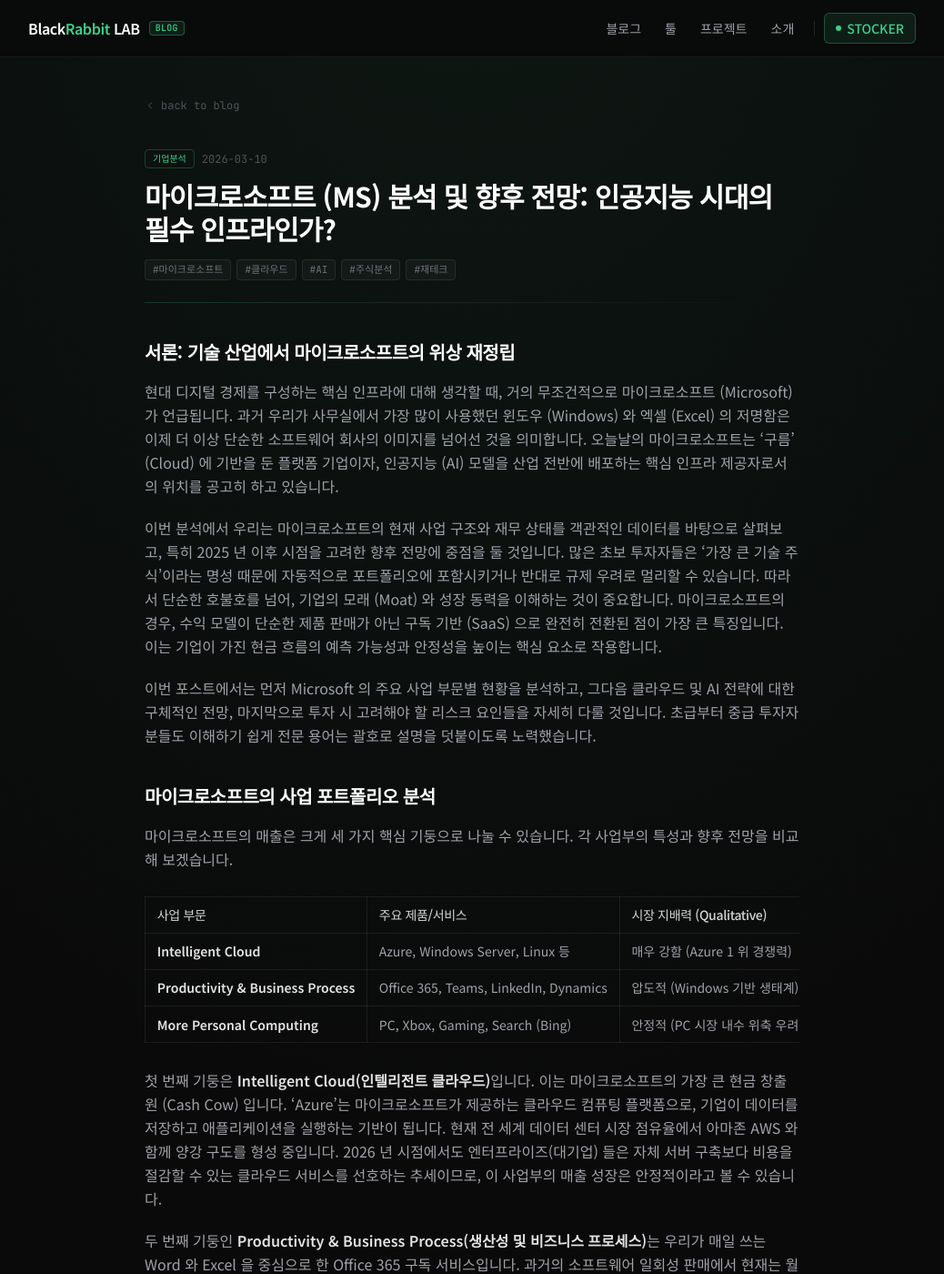
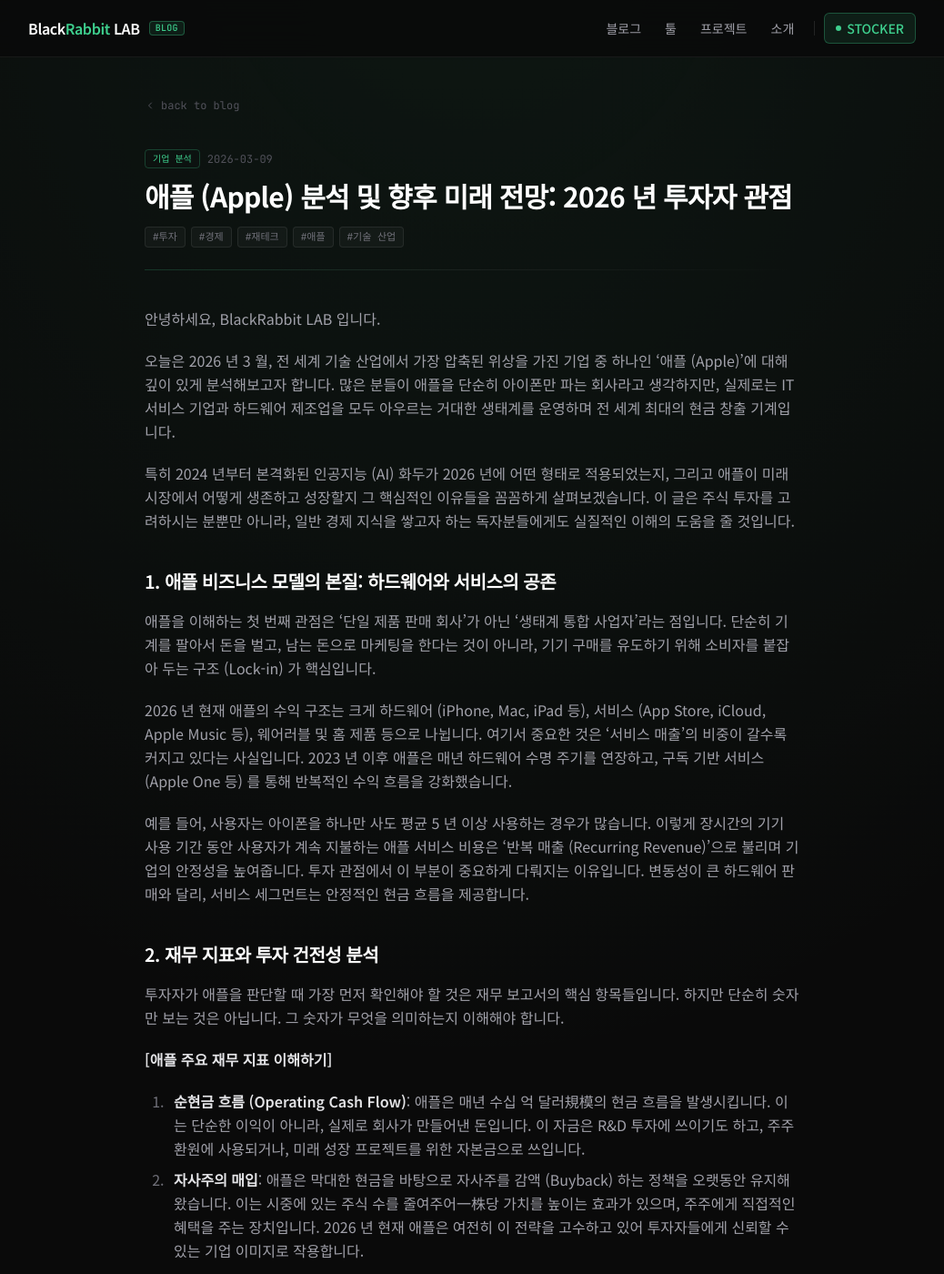
Before and after one commit to blackrabbitDeveloper/blackrabbitdeveloper.github.io, a Jekyll site: the page built from _posts/2026-03-09-apple-analysis-and-future-outlook.md, in a window 1280 px wide and 1400 px high. Shown: the whole window at 91% size, without its empty margins (121-1159 px from the left). Built offline with Jekyll 4.4.1, drawn with Linux system fonts in a browser that asks for light colours; nearby versions of some CDN libraries; some of the changed text lies outside the part shown.

Commit message:
잘못 덮어 쓴거 수정

```diff
--- a/_posts/2026-03-09-apple-analysis-and-future-outlook.md
+++ b/_posts/2026-03-09-apple-analysis-and-future-outlook.md
@@ -1,67 +1,79 @@
 ---
 layout: post
-title: "마이크로소프트 (MS) 분석 및 향후 전망: 인공지능 시대의 필수 인프라인가?"
-date: 2026-03-10
-categories: [기업분석]
-tags: [마이크로소프트, 클라우드, AI, 주식분석, 재테크]
-description: "기술 거물 마이크로소프트의 사업 모델과 재무 건전성을 분석하고, 인공지능 (AI) 시대에 대한 향후 전망과 리스크 요인을 꼼꼼히 정리해 드립니다."
+title: "애플 (Apple) 분석 및 향후 미래 전망: 2026 년 투자자 관점"
+date: 2026-03-09
+categories: [기업 분석]
+tags: [투자, 경제, 재테크, 애플, 기술 산업]
+description: "애플 (Apple) 의 현재 사업 구조와 재무 건전성을 분석하여 미래 성장 동력과 리스크를 설명하는 기업 분석 글입니다."
 ---
 
-## 서론: 기술 산업에서 마이크로소프트의 위상 재정립
+안녕하세요, BlackRabbit LAB 입니다.
 
-현대 디지털 경제를 구성하는 핵심 인프라에 대해 생각할 때, 거의 무조건적으로 마이크로소프트 (Microsoft) 가 언급됩니다. 과거 우리가 사무실에서 가장 많이 사용했던 윈도우 (Windows) 와 엑셀 (Excel) 의 저명함은 이제 더 이상 단순한 소프트웨어 회사의 이미지를 넘어선 것을 의미합니다. 오늘날의 마이크로소프트는 '구름' (Cloud) 에 기반을 둔 플랫폼 기업이자, 인공지능 (AI) 모델을 산업 전반에 배포하는 핵심 인프라 제공자로서의 위치를 공고히 하고 있습니다.
+오늘은 2026 년 3 월, 전 세계 기술 산업에서 가장 압축된 위상을 가진 기업 중 하나인 '애플 (Apple)'에 대해 깊이 있게 분석해보고자 합니다. 많은 분들이 애플을 단순히 아이폰만 파는 회사라고 생각하지만, 실제로는 IT 서비스 기업과 하드웨어 제조업을 모두 아우르는 거대한 생태계를 운영하며 전 세계 최대의 현금 창출 기계입니다.
 
-이번 분석에서 우리는 마이크로소프트의 현재 사업 구조와 재무 상태를 객관적인 데이터를 바탕으로 살펴보고, 특히 2025 년 이후 시점을 고려한 향후 전망에 중점을 둘 것입니다. 많은 초보 투자자들은 '가장 큰 기술 주식'이라는 명성 때문에 자동적으로 포트폴리오에 포함시키거나 반대로 규제 우려로 멀리할 수 있습니다. 따라서 단순한 호불호를 넘어, 기업의 모래 (Moat) 와 성장 동력을 이해하는 것이 중요합니다. 마이크로소프트의 경우, 수익 모델이 단순한 제품 판매가 아닌 구독 기반 (SaaS) 으로 완전히 전환된 점이 가장 큰 특징입니다. 이는 기업이 가진 현금 흐름의 예측 가능성과 안정성을 높이는 핵심 요소로 작용합니다.
+특히 2024 년부터 본격화된 인공지능 (AI) 화두가 2026 년에 어떤 형태로 적용되었는지, 그리고 애플이 미래 시장에서 어떻게 생존하고 성장할지 그 핵심적인 이유들을 꼼꼼하게 살펴보겠습니다. 이 글은 주식 투자를 고려하시는 분뿐만 아니라, 일반 경제 지식을 쌓고자 하는 독자분들에게도 실질적인 이해의 도움을 줄 것입니다.
 
-이번 포스트에서는 먼저 Microsoft 의 주요 사업 부문별 현황을 분석하고, 그다음 클라우드 및 AI 전략에 대한 구체적인 전망, 마지막으로 투자 시 고려해야 할 리스크 요인들을 자세히 다룰 것입니다. 초급부터 중급 투자자 분들도 이해하기 쉽게 전문 용어는 괄호로 설명을 덧붙이도록 노력했습니다.
+## 1. 애플 비즈니스 모델의 본질: 하드웨어와 서비스의 공존
 
-## 마이크로소프트의 사업 포트폴리오 분석
+애플을 이해하는 첫 번째 관점은 '단일 제품 판매 회사'가 아닌 '생태계 통합 사업자'라는 점입니다. 단순히 기계를 팔아서 돈을 벌고, 남는 돈으로 마케팅을 한다는 것이 아니라, 기기 구매를 유도하기 위해 소비자를 붙잡아 두는 구조 (Lock-in) 가 핵심입니다.
 
-마이크로소프트의 매출은 크게 세 가지 핵심 기둥으로 나눌 수 있습니다. 각 사업부의 특성과 향후 전망을 비교해 보겠습니다.
+2026 년 현재 애플의 수익 구조는 크게 하드웨어 (iPhone, Mac, iPad 등), 서비스 (App Store, iCloud, Apple Music 등), 웨어러블 및 홈 제품 등으로 나뉩니다. 여기서 중요한 것은 '서비스 매출'의 비중이 갈수록 커지고 있다는 사실입니다. 2023 년 이후 애플은 매년 하드웨어 수명 주기를 연장하고, 구독 기반 서비스 (Apple One 등) 를 통해 반복적인 수익 흐름을 강화했습니다.
 
-| 사업 부문 | 주요 제품/서비스 | 시장 지배력 (Qualitative) | 성장 동력 (Growth Driver) |
+예를 들어, 사용자는 아이폰을 하나만 사도 평균 5 년 이상 사용하는 경우가 많습니다. 이렇게 장시간의 기기 사용 기간 동안 사용자가 계속 지불하는 애플 서비스 비용은 '반복 매출 (Recurring Revenue)'으로 불리며 기업의 안정성을 높여줍니다. 투자 관점에서 이 부분이 중요하게 다뤄지는 이유입니다. 변동성이 큰 하드웨어 판매와 달리, 서비스 세그먼트는 안정적인 현금 흐름을 제공합니다.
+
+## 2. 재무 지표와 투자 건전성 분석
+
+투자자가 애플을 판단할 때 가장 먼저 확인해야 할 것은 재무 보고서의 핵심 항목들입니다. 하지만 단순히 숫자만 보는 것은 아닙니다. 그 숫자가 무엇을 의미하는지 이해해야 합니다.
+
+**[애플 주요 재무 지표 이해하기]**
+
+1.  **순현금 흐름 (Operating Cash Flow)**: 애플은 매년 수십 억 달러規模의 현금 흐름을 발생시킵니다. 이는 단순한 이익이 아니라, 실제로 회사가 만들어낸 돈입니다. 이 자금은 R&D 투자에 쓰이기도 하고, 주주 환원에 사용되거나, 미래 성장 프로젝트를 위한 자본금으로 쓰입니다.
+2.  **자사주의 매입**: 애플은 막대한 현금을 바탕으로 자사주를 감액 (Buyback) 하는 정책을 오랫동안 유지해 왔습니다. 이는 시중에 있는 주식 수를 줄여주어一株당 가치를 높이는 효과가 있으며, 주주에게 직접적인 혜택을 주는 장치입니다. 2026 년 현재 애플은 여전히 이 전략을 고수하고 있어 투자자들에게 신뢰할 수 있는 기업 이미지로 작용합니다.
+3.  **부채 비율**: 애플의 부채는 비교적 적지만, 일부 국채나 채권을 보유하고 있습니다. 이는 리스크 관리 차원의 현금 확보를 위한 전략으로 볼 수 있습니다. 하지만 기술 기업치고는 유동성 관리가 매우 엄격하다는 점은 특징입니다.
+
+**[경쟁사 비교를 통한 이해]**
+
+| 구분 | 애플 (Apple) | 마이크로소프트 (Microsoft) | 퀄컴 (Qualcomm) |
 | :--- | :--- | :--- | :--- |
-| **Intelligent Cloud** | Azure, Windows Server, Linux 등 | 매우 강함 (Azure 1 위 경쟁력) | 데이터 센터 확장, 엔터프라이즈 클라우드 전환 |
-| **Productivity & Business Process** | Office 365, Teams, LinkedIn, Dynamics | 압도적 (Windows 기반 생태계) | AI 기능 통합 (Copilot), 협업 도구 증대 |
-| **More Personal Computing** | PC, Xbox, Gaming, Search (Bing) | 안정적 (PC 시장 내수 위축 우려 있음) | 게이밍 구독 서비스 성장, 검색 엔진 AI 최적화 |
+| **주력 사업** | 모바일 OS, 생태계 통합 | 클라우드, SaaS, 윈도우 | 모뎀 칩셋, 무선 통신 기술 |
+| **수익 성숙도** | 높은 현금 창출 능력 | 클라우드 성장 중 | 특정 산업에 집중됨 |
+| **성장 동력** | AI, AR/VR, 신제품 | 엔터프라이즈 솔루션 | 자동차, IoT 연동 |
 
-첫 번째 기둥은 **Intelligent Cloud(인텔리전트 클라우드)**입니다. 이는 마이크로소프트의 가장 큰 현금 창출원 (Cash Cow) 입니다. 'Azure'는 마이크로소프트가 제공하는 클라우드 컴퓨팅 플랫폼으로, 기업이 데이터를 저장하고 애플리케이션을 실행하는 기반이 됩니다. 현재 전 세계 데이터 센터 시장 점유율에서 아마존 AWS 와 함께 양강 구도를 형성 중입니다. 2026 년 시점에서도 엔터프라이즈(대기업) 들은 자체 서버 구축보다 비용을 절감할 수 있는 클라우드 서비스를 선호하는 추세이므로, 이 사업부의 매출 성장은 안정적이라고 볼 수 있습니다.
+이 표를 보면 알 수 있듯, 애플은 하드웨어 판매 단가 (ARPU) 가 경쟁사 대비 높게 형성되어 있습니다. 아이폰 사용자 한 명이 쓰는 돈은 일반 스마트폰 사용자를 훨씬 넘어서죠. 이러한 고수익성은 브랜드 충성도가 높기 때문에 가능합니다.
 
-두 번째 기둥인 **Productivity & Business Process(생산성 및 비즈니스 프로세스)**는 우리가 매일 쓰는 Word 와 Excel 을 중심으로 한 Office 365 구독 서비스입니다. 과거의 소프트웨어 일회성 판매에서 현재는 월별 구독료로 전환되면서, 고객 이탈이 사실상 불가능한 상태를 만들었습니다. 이를 '높은 전환 비용 (High Switching Cost)'이라고 합니다. 사용자가 이미 학습한 인터페이스와 습관을 바꾸는 것이 번거롭기 때문에, 한 번 Microsoft 생태계에 들어오면 다른 제품으로 옮기기 어렵습니다. 또한 이 영역에는 LinkedIn(직업소통망) 과 Dynamics 365(기업용 ERP) 가 포함되며, 이들은 AI 와 결합하여 비즈니스 효율성을 극대화하는 역할 을 합니다.
+## 3. 2026 년 애플의 성장 동력과 미래 전략
 
-세 번째는 **More Personal Computing(더 많은 개인 컴퓨팅)**입니다. 여기엔 PC 하드웨어 판매와 게이밍 사업이 포함됩니다. 마이크로소프트 스토어에 있는 게임들과 Xbox 클라우드 스트리밍 서비스는 성장세가 뚜렷합니다. 최근 엔비디아와의 파트너십 강화로 AI 가 가속화된 그래픽 처리 (GPU) 수요에도 적극 대응 중이지만, 개인용 PC 시장의 성장은 둔화되는 경향이 있습니다. 따라서 이 부분은 전략적으로 게이밍 구독 서비스에 투자하여 고정적인 수익원을 확보하는 방향으로 움직이고 있습니다.
+2026 년 현재, 애플이 직면한 최대 과제는 무엇일까요? 바로 '혁신 정체'에 대한 두려움과 AI 기술과의 경쟁입니다. 하지만 이를 극복하기 위해 애플은 몇 가지 핵심 전략을 펼치고 있습니다.
 
-## 재무 건전성과 분배 정책 분석
+**1) 인공지능 (AI) 에 대한 대응: 온디바이스 AI**
+구글이나 오픈아이 등 빅테크 기업들은 주로 클라우드 기반의 대용량 언어 모델 (LLM) 을 강조합니다. 반면 애플은 '데이터 프라이버시'와 '속도'를 이유로 기기 내에서 작동하는 AI 를 개발해 왔습니다. 2026 년 현재, 애플은 이 온디바이스 AI 기술을 더욱 강화하여 에너지 효율성과 함께 사용자의 개인 정보를 보호하면서도 강력한 기능을 제공합니다. 이는 애플 사용자들이 가장 중시하는 가치를 그대로 반영한 전략입니다.
 
-기업 분석에서 중요한 것은 '성장'뿐만 아니라 '현금 창출 능력 (Cash Flow)'입니다. 마이크로소프트는 장기적으로 일관된 현금 흐름을 만들어내는 기업이 되었습니다. 특히 **자유현금흐름 (Free Cash Flow, FCF)**이라는 지표는 기업의 실제 투자 여력을 보여주는 척도입니다. 마이크로소프트는 매년 발생한 잉여 현금을 두 가지 방식으로 사용자에게 돌려줍니다.
+**2) 공간 컴퓨팅과 AR/VR의 확장 (Apple Vision Pro)**
+애플이 2024 년에 선보인 VR 헤드셋 '애플 비전 프로'는 당시로서는 매우 과감한 투자가였습니다. 하지만 시간이 지나면서 이 기기의 가격 부담을 낮추거나, 더 경량화된 모델 (Vision 2 등) 을 통해 대중화 시도에 성공했는지 분석해 봅니다. 2026 년은 메타버스나 공간 인터넷의 본격적 상용화 시점으로 꼽히는데, 애플이 이 시장에서 선도하는지 그 기술력 (M芯片) 과 결합되었는지 중요한 관건입니다.
 
-1.  **주식 매입 및 주주 환원**: 기업은 내부 보유 자산을 늘리기 위해 주식을 매입하거나 배당을 늘리는 것을 선택합니다. 최근에는 배당 확대보다 주식 소각 (Stock Buyback) 을 통해 지분율을 높이는 전략을 더 많이 선호했습니다.
-2.  **AI 연구 개발 투자**: AI 모델 학습 및 데이터센터 구축 비용이 큽니다. 마이크로소프트의 높은 순현금 흐름은 이러한 막대한 R&D(연구개발) 투자에 재원이 되었습니다.
+**3) 서비스 세그먼트 강화**
+하드웨어 가격 인상은 소비자들이 기피하지만, 구독 서비스를 확대하면 수익은 올릴 수 있습니다. iCloud+, Apple TV+ 등 콘텐츠 생태계를 강화하여 사용자 유지율을 높이는 것이 2026 년 애플의 핵심 목표 중 하나입니다.
 
-투자자들이 자주 묻는 질문은 'PER(주가수익비율) 이 비싼데 성장성이 따라주나?'입니다. 기술 기업은 일반적으로 기존 제조업보다 PER 가 높게 형성됩니다. 마이크로소프트의 경우, 높은 PER 에 불구하고 **ROE(자기자본이익률)**와 **ROIC(투자자본이익률)**가 지속적으로 높게 유지되고 있습니다. 이는 기업이 주주 가치를 잘 지키고 성장을 동시에 이끈다는 것을 의미합니다. 또한 배당금 누적 비율이 20 년 넘게 꾸준히 상승해 온 점도 안정적인 재무 상태를 보여주는 중요한 신호입니다.
+## 4. 리스크 요인 분석: 성장 속도를 늦출 수 있는 위험 요소
 
-## 인공지능 (AI) 전략과 향후 성장 전망
+투자에서 성공하기 위해서는 기업의 장점을 보는 동시에 리스크도 정확히 파악해야 합니다. 애플에도 분명 약점이 존재합니다. 이를 미리 이해하는 것이 중요합니다.
 
-현재 주식 시장의 최대 테마는 바로 '인공지능'입니다. 마이크로소프트는 AI 분야에서 가장 적극적인 공격을 하고 있습니다. 단순히 AI 칩을 사서 쓰는 수준이 아니라, 자체 개발한 GPT(Generative Pre-trained Transformer) 기반 모델을 모든 제품군에 접목했습니다. 대표적인 것이 **Copilot**입니다. Copilot 은 엑셀, PowerPoint, Word 등 기존 프로그램에 AI 기능을 넣는 방식입니다. 예를 들어, 엑셀에서 데이터를 분석하여 차트를 그릴 수 있도록 도와주는 기능이 바로 이에 해당합니다.
+**[1] 중국 의존도와 지정학적 리스크]**
+애플의 최대 생산 기지인 중국 (공급망), 주요 판매 시장인 중국 내에서의 매출 비중이 여전히 높습니다. 하지만 최근 미국과 중국 간의 기술 및 무역 갈등, 제재 문제 등으로 인해 애플은 인도 등 다른 국가로의 생산 이전을 가속화하고 있습니다. 하지만 완전한 탈중국은 비용 상승으로 이어질 수 있어 마진율에 영향을 줄 수 있는 요인입니다.
 
-2026 년 시점에서 중요한 것은 이 기능의 '실질적 활용'입니다. 초기에는 마케팅용 홍보물 (Hype) 로 사용되었지만, 이제는 실제 기업들의 생산성을 높이는 핵심 도구로 자리 잡았습니다. 마이크로소프트는 엔비디아와의 파트너십을 통해 AI 추론과 학습에 필요한 가장 중요한 하드웨어인 GPU(그래픽 처리장치) 를 안정적으로 확보했습니다. 이는 '반도체 공급망' 리스크를 줄이는 중요한 요소입니다.
+**[2] 규제 강화와 반독점 압박]**
+미국과 유럽 연합 (EU) 은 애플의 'App Store'를 통한 수수료 구조가 독과점에 해당한다고 판단하여 강력한 규제를 가했습니다. iOS 의 앱 저장 시스템 (sideloading) 을 허용하는 등, 과거에처럼 닫힌 생태계를 풀어야 할 압력이 있습니다. 이는 단기적으로는 서비스 매출 감소로 이어질 수 있으나, 장기적으로 사용자 경험을 개선할 기회로 볼 수도 있습니다.
 
-미래 전망 (2025-2026) 을 살펴보면, 마이크로소프트는 **하이브리드 클라우드 전략**을 통해 성장할 것으로 보입니다. 많은 기업이 온프레미스(자사 서버) 와 클라우드를 혼용하는 구조가 필요하고, 마이크로소프트의 이점을 활용합니다. 또한, 데이터센터 수요가 폭발적으로 증가하는 상황에서 마이크로소프트는 그린 에너지 (친환경 에너지) 를 활용한 데이터 센터 확장을 계획 중입니다. 이는 ESG(환경 경영) 기준을 충족하면서 비용을 줄이는 일석이조 효과를 낳습니다.
+**[3] 경쟁 심화와 혁신 속도**
+삼성전자, 샤오미 등의 경쟁사들이 하드웨어 가격 경쟁력을 바탕으로 시장 점유율을 점진적으로 늘리고 있습니다. 또한 AI 칩 개발에 박차를 가하는 퀄컴이나 인텔 등 경쟁사의 추격도 무시할 수 없습니다. 애플의 브랜드 파워가 유지되더라도 기술적 우위가 사라질 경우 하락할 수 있는 리스크가 존재합니다.
 
-AI 모델 학습에는 엄청난 전력이 필요합니다. 마이크로소프트는 자체 개발한 **CUDA** 호환 아키텍처를 통해 효율성을 높이고 있습니다. 2026 년에는 더 많은 AI 에이전트 (Agent) 가 업무 자동화를 담당하게 될 것으로 예상됩니다. 이때 마이크로소프트 생태계 사용자가 이러한 AI 도구를 쉽게 접할 수 있다면, 시장 지배력을 더욱 강화하게 됩니다. 즉, 'AI 시대의 윈도우'가 되는 것이 핵심 전략입니다.
+## 5. 결론: 장기 투자 관점에서의 고려 사항
 
-## 리스크 요인 및 주의사항
+2026 년 3 월 현재, 우리는 애플이 단순한 스마트폰 회사가 아닌 '전 세계 소프트웨어 및 서비스 플랫폼'의 주체로 자리 잡았음을 인정해야 합니다. 높은 현금 창출 능력과 강력한 생태계 장벽은 애플을 '블루오션'에 가까운 기업으로 만듭니다. 하지만 기술 발전 속도가 빠르다는 점을 고려하면, 미래 예측이 어렵지 않은 것은 아닙니다.
 
-투자라면 반드시 위험을 분석해야 합니다. 마이크로소프트도 예외는 아닙니다. 가장 큰 위험은 **反垄断 (Antitrust) 규제**입니다. 미국과 유럽에서 구글, 애플 등 대형 tech 기업에 대한 독점 금지 조사가 이루어지고 있는데, 마이크로소프트도 이 대상이 될 수 있습니다.
+투자자들이 애플을 분석할 때 다음 세 가지를 꼭 기억하세요.
+1.  **서비스 매출 성장세**: 하드웨어 의존도가 줄어들고 있는지 확인하세요.
+2.  **AI 통합 속도**: 온디바이스 AI 가 실제 사용자에게 얼마나 유용한 기능을 제공하는지 봐야 합니다.
+3.  **지정학적 리스크**: 중국 내 매출 비중 감소 및 생산 다각화를 진행하는지 모니터링해야 합니다.
 
-1.  **클라우드 및 OS 시장 지배력**: 마이크로소프트가 클라우드와 운영체제 시장에서 지나치게 강력한 지위를 점하고 있다는 비판을 받으면, 배당금 축소나 인수 합병 제한 등 규제 조치를 받을 위험이 있습니다. 이는 단기적으로 주가 하락 요인이 될 수 있습니다.
-2.  **AI 규제 강화**: 유럽연합 (EU) 은 'AI 법안'을 추진 중이며, 빅테크 기업의 AI 투명성과 안전성을 엄격히 관리합니다. 마이크로소프트의 AI 모델 사용에 제한이 걸린다면 매출에 직접적인 타격을 줄 수 있습니다.
-3.  **경제 불황 및 광고 시장 둔화**: 글로벌 경기 침체시에는 기업들이 클라우드 비용을 줄이고, 오피스 구독을 해지하는 'Downgrade' 현상이 발생할 수 있습니다. 특히 개인용 기기나 PC 하드웨어 수요는 경기 사이클에 민감하게 반응합니다.
-
-## 결론: 투자자의 관점에서 본 마이크로소프트
-
-마이크로소프트는 기술 기업이지만 금융 및 제조업의 안정성을 가진 기업을 닮은 '블루칩'입니다. AI 시대를 주도하는 핵심 플랫폼이며, 강력한 현금 흐름을 기반으로 주주에게 혜택을 제공합니다. 하지만, 높은 밸류에이션 (평가수준) 과 규제 리스크를 무시할 수 없습니다.
-
-투자 전략으로는 **장기 보유 (Long Term Hold)**가 적절합니다. 단기 시장 변동성보다는 기업의 성장 궤적과 산업 내 위상을 고려해야 합니다. 다만, AI 주도로 인한 급등락보다는 클라우드 매출 성장이 점진적으로 나타나도록 기다리는 '인내'가 필요합니다. 특히 2024 년에서 2026 년 동안 예상되는 규제 리스크를 잘 감수하며 포트폴리오에 포함시키는 것이 현명한 접근법입니다.
-
-마이크로소프트는 단순히 PC 를 파는 회사가 아니라, 디지털 사회의 지식을 저장하고 공유하는 '디지털 인프라'를 제공하는 회사입니다. 이러한 위상을 바탕으로 앞으로도 지속적인 성장을 기대해 볼 수 있으며, 특히 AI 기반의 생산성 도구들이 일상생활과 업무에 필수품으로 자리 잡을 경우 그 가치 는 더욱 커질 것입니다.
+애플은 완벽한 기업은 아닙니다. 하지만 장기적인 현금 흐름과 안정적인 브랜드 가치를 가진 종목입니다. 초보 투자자라면 포트폴리오의 방어 자산으로, 경험이 있는 투자라면 성장 동력을 분석하며 접근할 수 있습니다. 어떤 기업이든 '완벽함'보다는 '지속 가능성 (Sustainability)'이 더 중요하다는 점을 잊지 마세요. 애플의 사례를 통해 기술 기업은 어떻게 수익을 내고 경쟁을 하는지 이해하는 것은 현대 경제를 이해하는 첫걸음입니다.
```
Also changed, not shown: _posts/2026-03-10-msft-analysis-and-future-outlook.md (added, +67 -0 lines).
